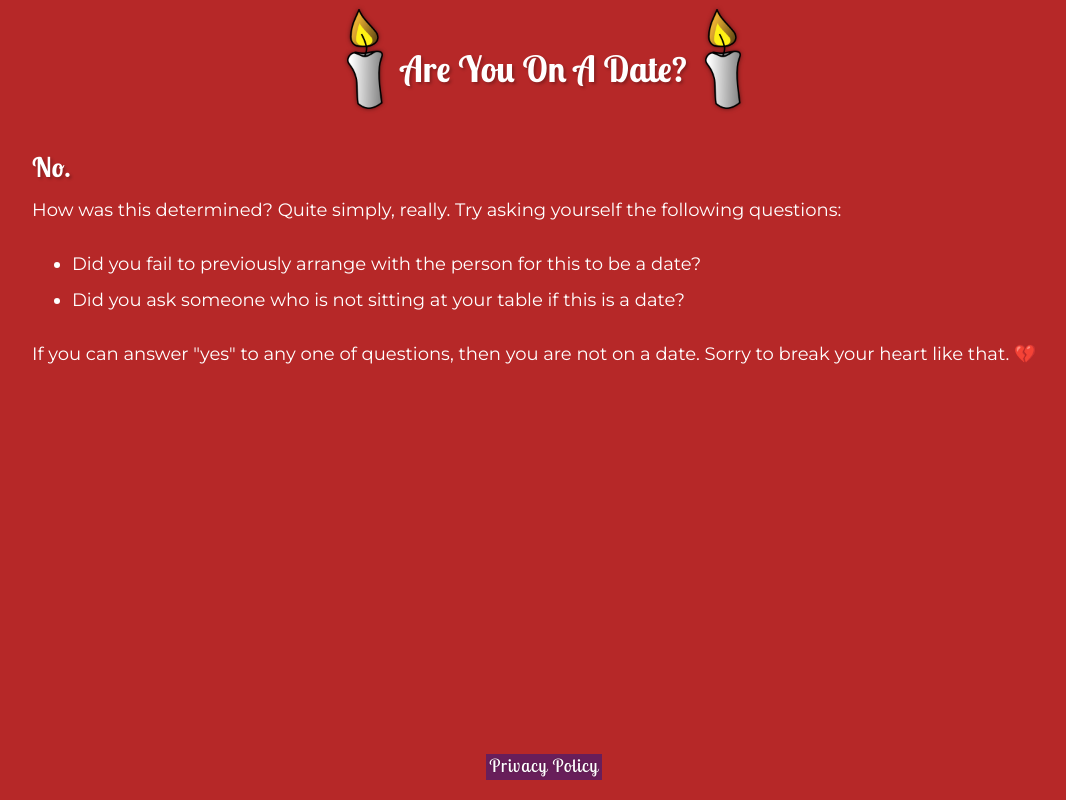
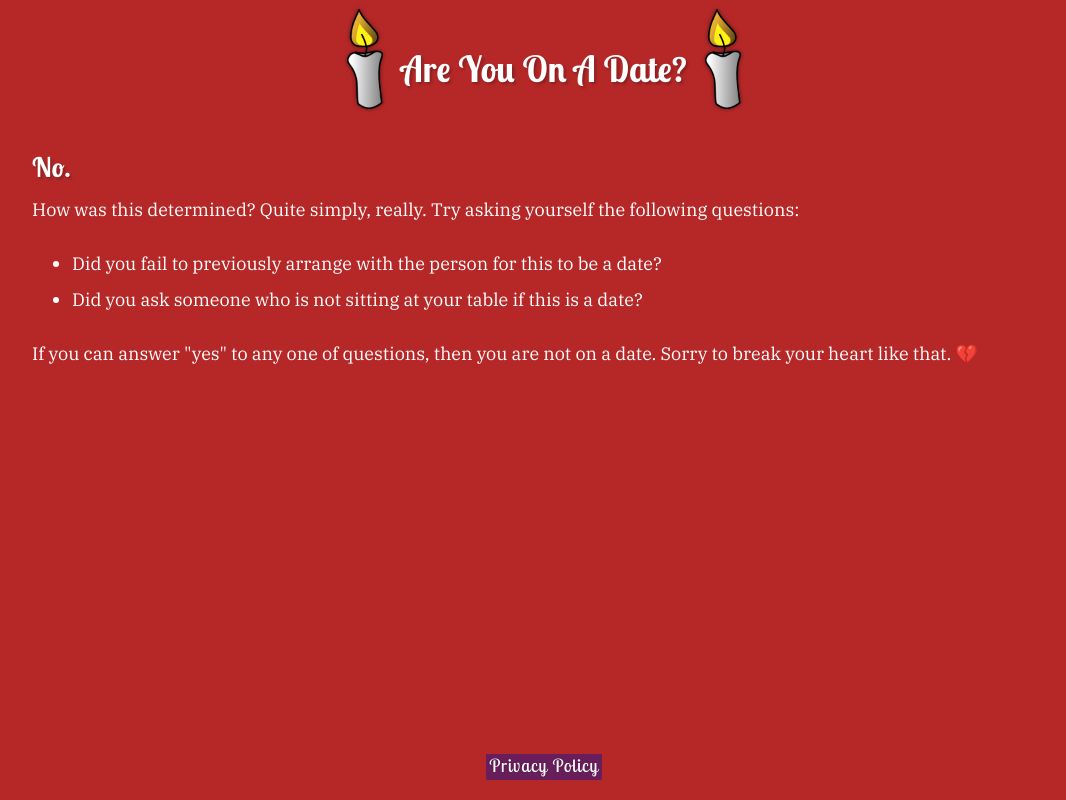
Before and after one commit to le717/areyouona-date, a Flask app: template src/templates/no.html in a window 1280 px wide. Shown: the whole page, without its empty margins (96-1162 px from the left). Run offline with Flask 2, Linux system fonts and the light colour scheme; the template is opened without the code that fills it, so the values that code supplies are empty; parts of the project's set-up code (start-up, migrations or seed data) failed here and were passed over.

Commit message:
Change body font (fix #8)

```diff
--- a/src/static/css/style.css
+++ b/src/static/css/style.css
@@ -14,7 +14,7 @@ body {
 
   background-color: #b62828;
 
-  font-family: "Montserrat", serif;
+  font-family: "IBM Plex Serif", serif;
   font-size: 18px;
   line-height: 2.0;
   font-weight: 400;
@@ -27,7 +27,7 @@ a {
 
   text-decoration: none;
   text-shadow: 0 0 2px rgba(0, 0, 0, 0.25);
-  font-family: "Lobster Two", "Montserrat", serif;
+  font-family: "Lobster Two", "IBM Plex Serif", serif;
   color: #fff;
   letter-spacing: 1px;
 }
@@ -37,7 +37,7 @@ a:hover {
 }
 
 h1, h2, h3 {
-  font-family: "Lobster Two", "Montserrat", serif;
+  font-family: "Lobster Two", "IBM Plex Serif", serif;
   font-weight: 700;
   margin-bottom: -0.75em;
   text-shadow: 2px 2px 3px rgba(0, 0, 0, 0.25);
--- a/src/templates/base.html
+++ b/src/templates/base.html
@@ -7,7 +7,7 @@
   <title>Are You On A Date? {{ page_title|default("") }}</title>
   <link rel="shortcut icon" type="image/x-icon" href="{{ url_for('static', filename='favicon.ico', time=cache_buster) }}">
   {% block noscript %}{% endblock %}
-  <link rel="stylesheet" href="https://fonts.googleapis.com/css?family=Montserrat:400,400i|Lobster+Two:400,700">
+  <link rel="stylesheet" href="https://fonts.googleapis.com/css?family=IBM+Plex+Serif:400,400i|Lobster+Two:400,700">
   <link rel="stylesheet" href="{{ url_for('static', filename='css/style.css', time=cache_buster) }}">
   <link type="text/plain" rel="author" href="{{ url_for('static', filename='humans.txt') }}">
   <!-- TODO Social media meta tags -->
```
